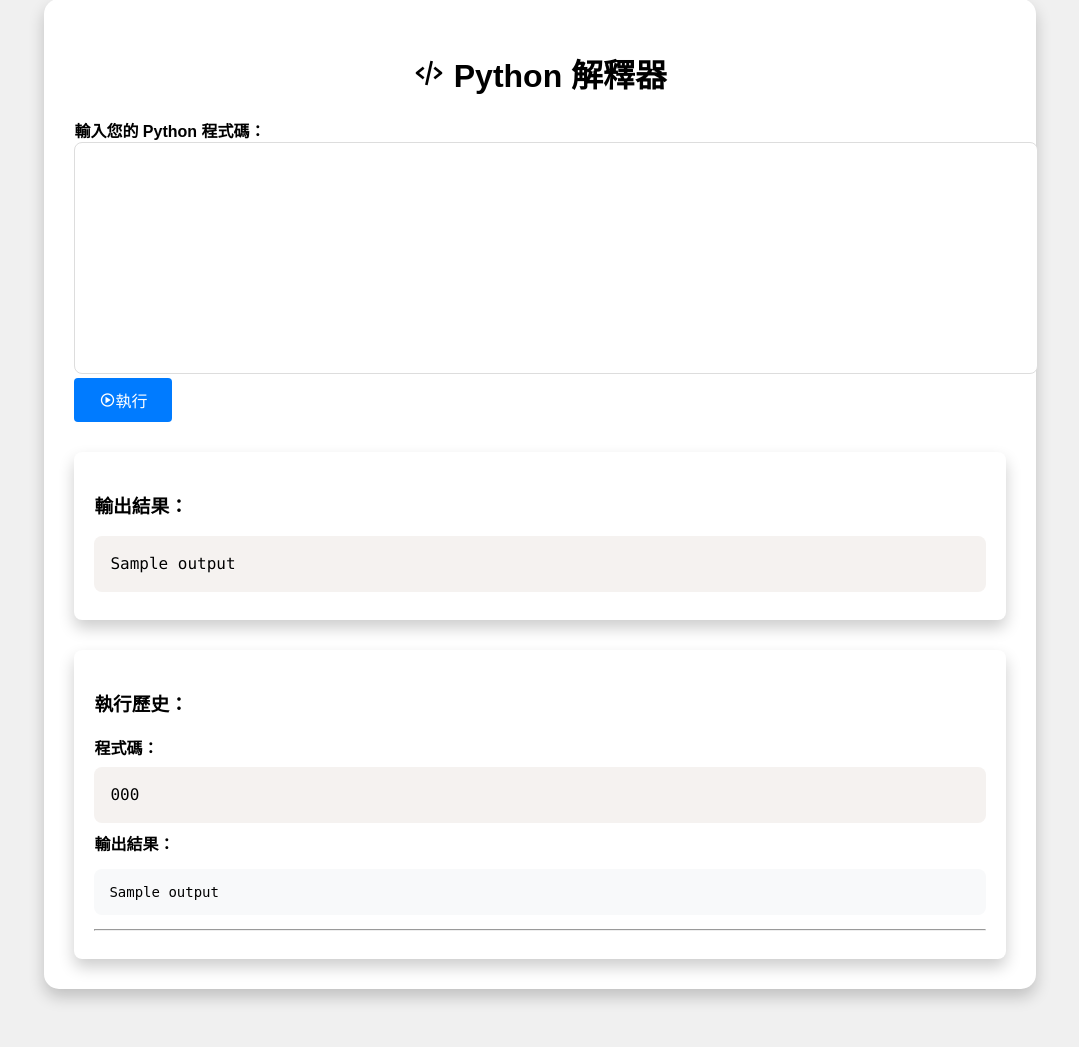
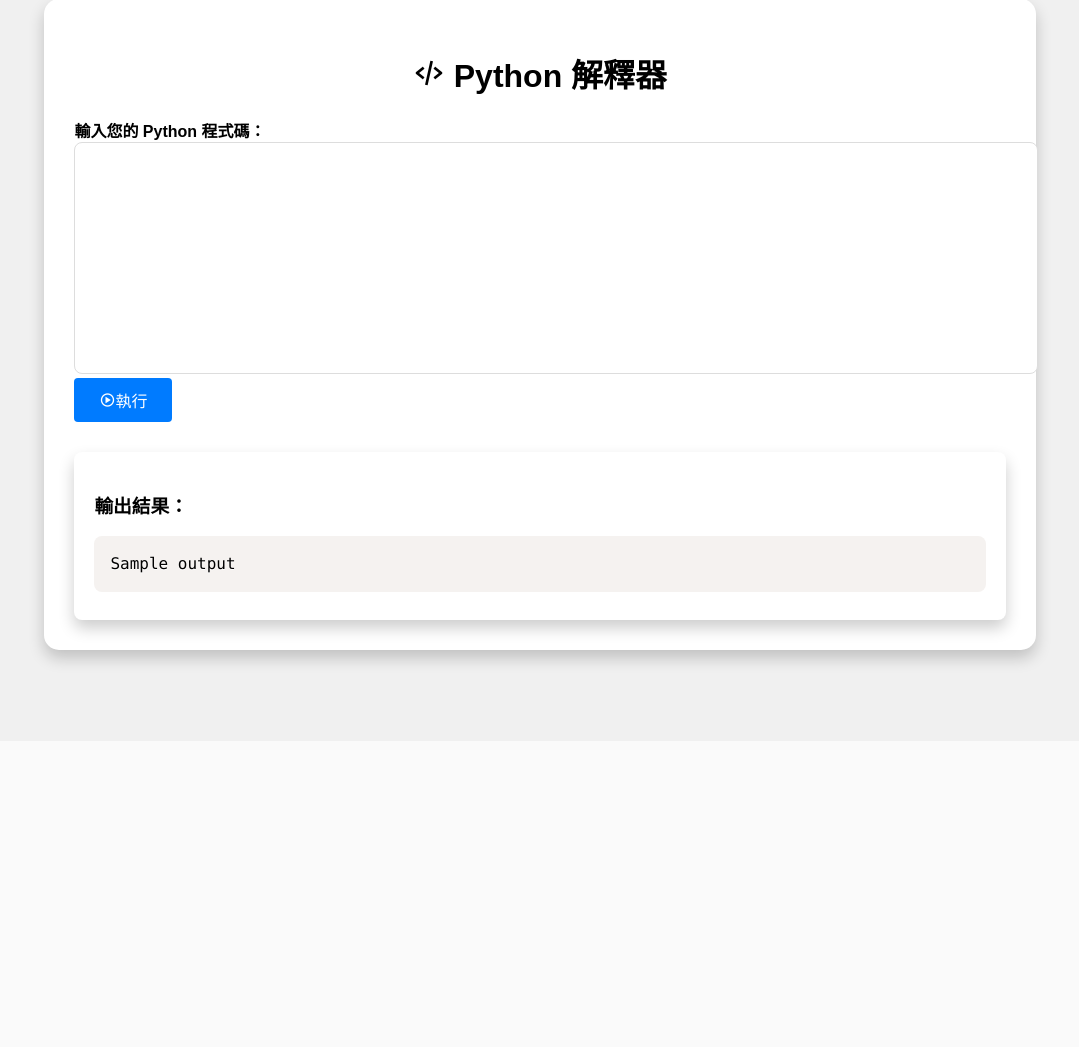
Before and after one commit to oinktech/python-editor, a Flask app: template templates/index.html in a window 1280 px wide. Shown: the part 59-1106 px from the top of the page, without its empty margins (100-1179 px from the left). After the commit the page ends 729 px from the top, so only its background shows below. Run offline with Flask 3, Linux system fonts and the light colour scheme; the template is opened without the code that fills it: values that come from a table or form of the project are taken from there, most other values are stand-ins (such as "Sample title", 1, 10 or a date in 2020); some libraries are stand-ins or nearby versions.

Commit message:
Update index.html

```diff
--- a/templates/index.html
+++ b/templates/index.html
@@ -153,19 +153,7 @@
         </div>
         {% endif %}
 
-        <div class="history">
-            <h3>執行歷史：</h3>
-            {% for code, output in history %}
-                <div>
-                    <strong>程式碼：</strong>
-                    <pre class="language-python">{{ code }}</pre>
-                    <strong>輸出結果：</strong>
-                    <pre>{{ output }}</pre>
-                </div>
-                <hr>
-            {% endfor %}
-        </div>
-    </div>
+
 
     <!-- 模組安裝進度顯示框 -->
     <div id="modal" class="modal">
@@ -186,6 +174,25 @@
             <button id="submit-input" class="btn-primary">提交</button>
         </div>
     </div>
+    <script>
+    document.addEventListener('DOMContentLoaded', (event) => {
+        // 恢复输入框内容
+        const savedCode = localStorage.getItem('savedCode');
+        if (savedCode) {
+            document.querySelector('textarea[name="code"]').value = savedCode;
+        }
+
+        // 当输入框内容变化时，保存内容
+        document.querySelector('textarea[name="code"]').addEventListener('input', function() {
+            localStorage.setItem('savedCode', this.value);
+        });
+
+        // 清除保存的代码（例如在表单提交后）
+        document.querySelector('#code-form').addEventListener('submit', function() {
+            localStorage.removeItem('savedCode');
+        });
+    });
+</script>
 
     <script src="https://cdnjs.cloudflare.com/ajax/libs/prism/1.24.1/prism.min.js"></script>
     <script>
```
